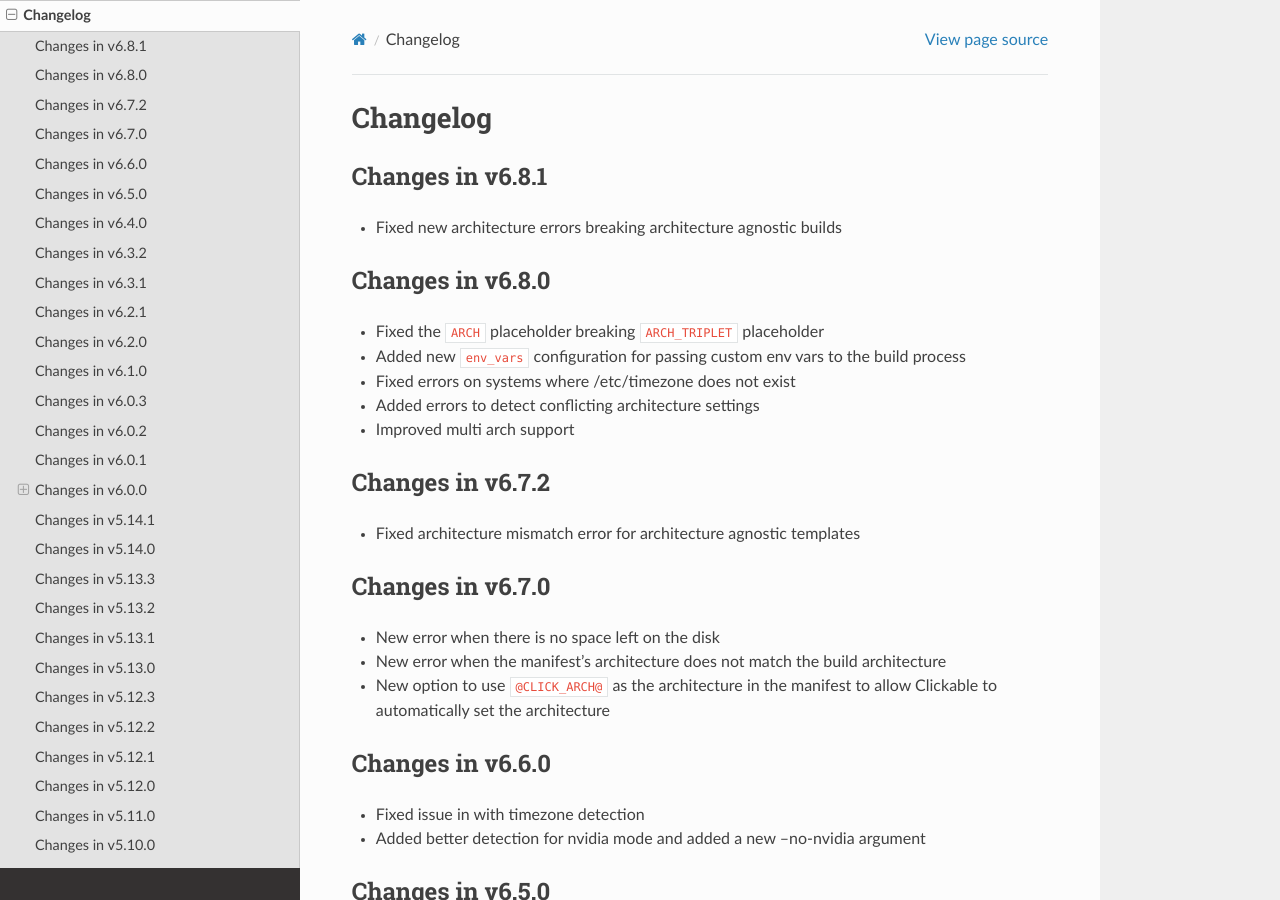
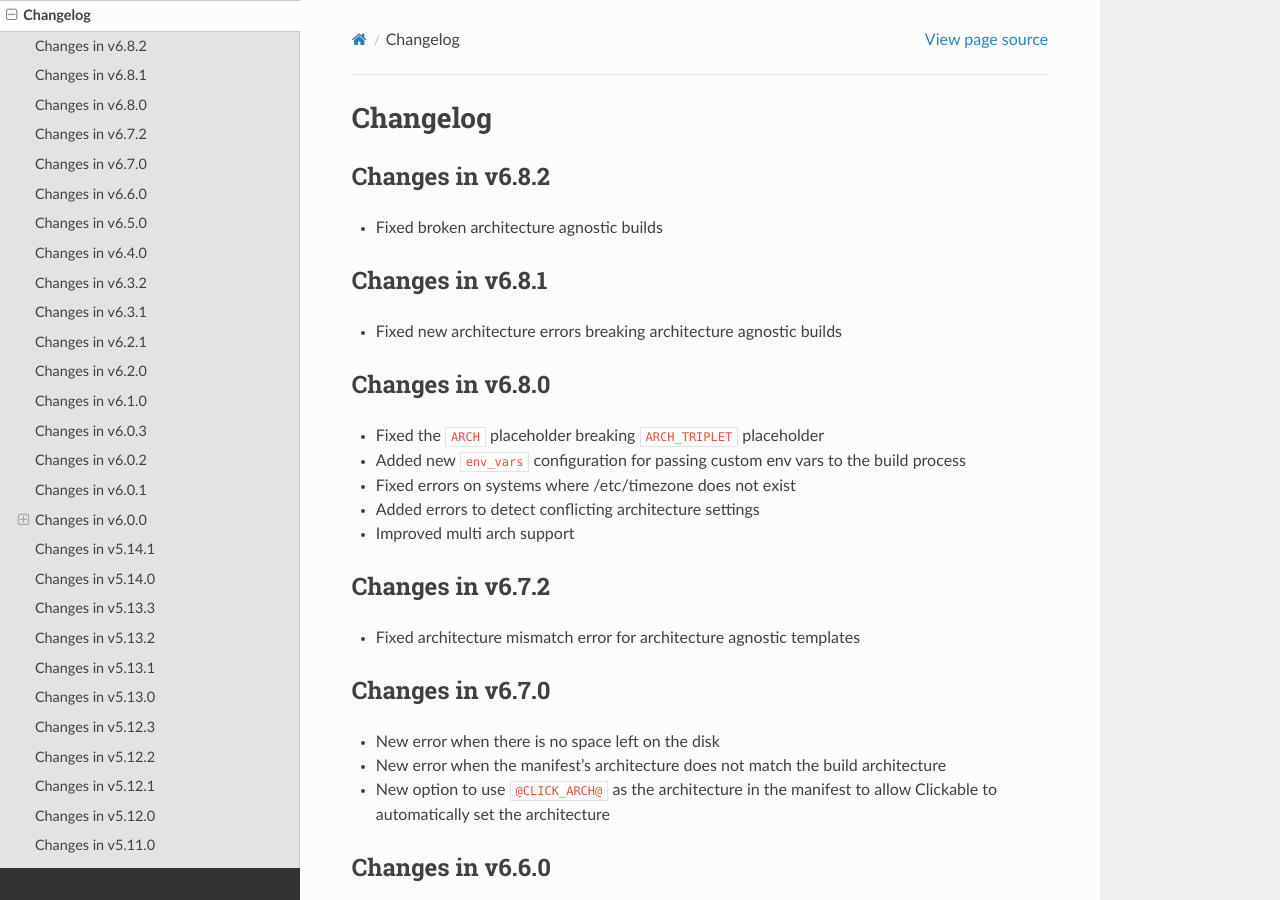
Before and after one commit to bhdouglass/clickable, a Sphinx documentation site: the page built from docs/changelog.rst, in a window 1280 px wide and 900 px high. Built offline with Sphinx 7.4.7 and the Read the Docs theme 2.0.0, drawn with Linux system fonts in a browser that asks for light colours.

```diff
--- a/clickable/__init__.py
+++ b/clickable/__init__.py
@@ -15,7 +15,7 @@
 from clickable.exceptions import ClickableException
 
 
-__version__ = '6.8.1'
+__version__ = '6.8.2'
 
 
 class Clickable(object):
--- a/docs/changelog.rst
+++ b/docs/changelog.rst
@@ -2,6 +2,11 @@
 
 Changelog
 =========
+
+Changes in v6.8.2
+-----------------
+
+- Fixed broken architecture agnostic builds
 
 Changes in v6.8.1
 -----------------
--- a/docs/conf.py
+++ b/docs/conf.py
@@ -55,9 +55,9 @@
 # built documents.
 #
 # The short X.Y version.
-version = '6.8.1'
+version = '6.8.2'
 # The full version, including alpha/beta/rc tags.
-release = '6.8.1'
+release = '6.8.2'
 
 # The language for content autogenerated by Sphinx. Refer to documentation
 # for a list of supported languages.
```
Also changed, not shown: 2 other files.
